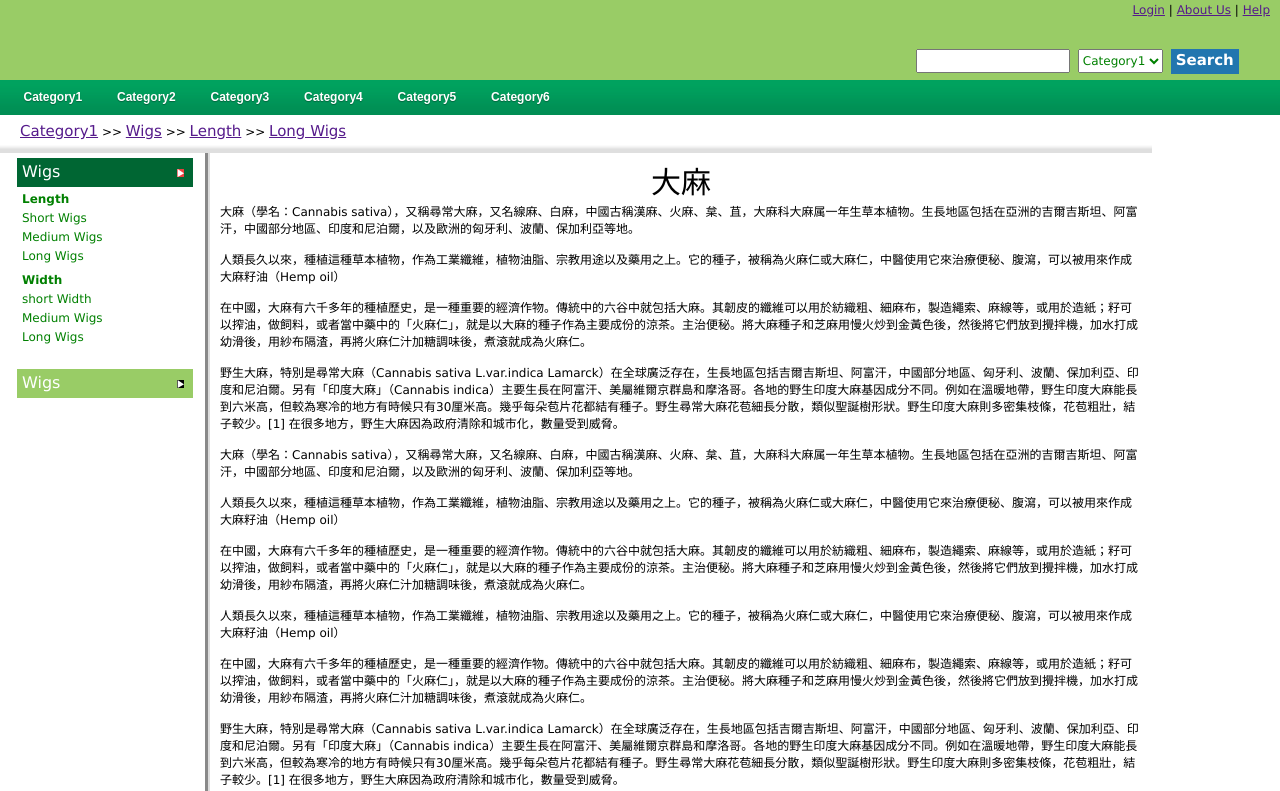
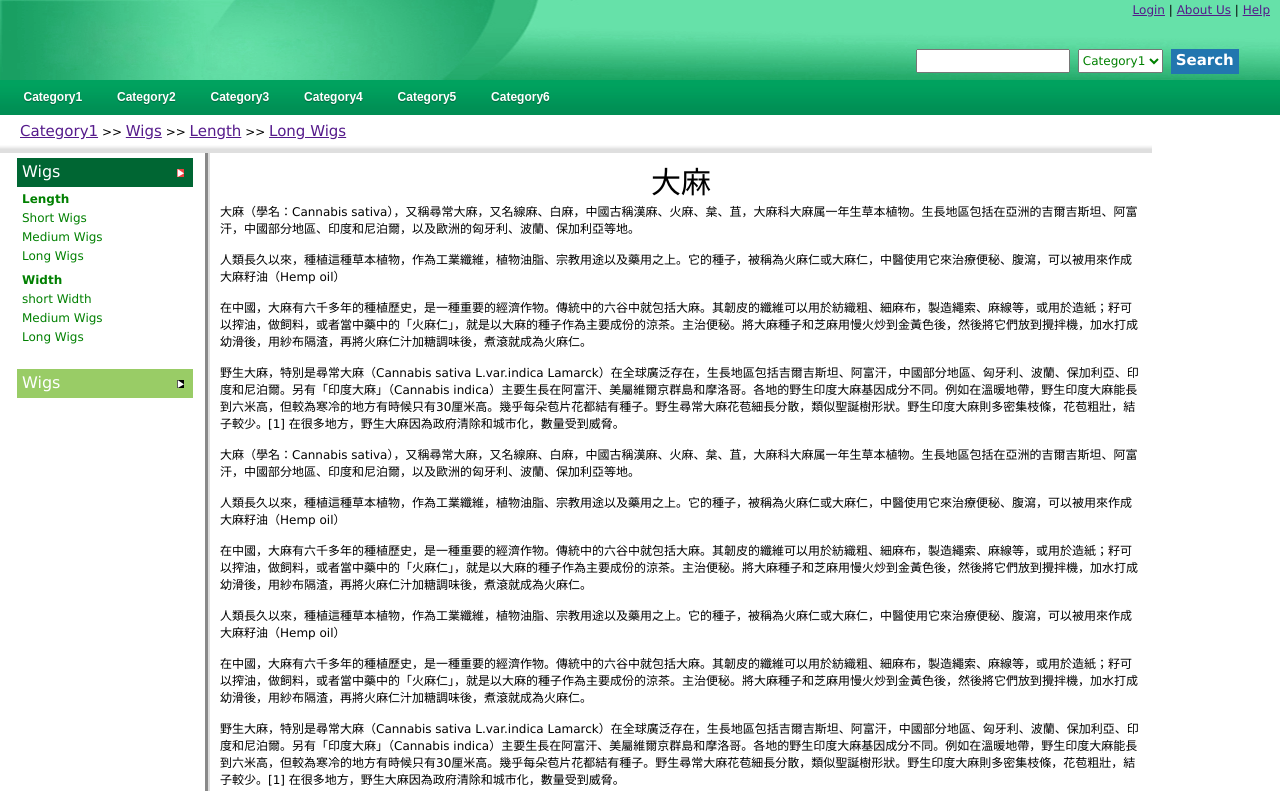
Before and after one commit to ChenJiaoyan/TCM, a PHP site: page / in a window 1280 px wide. Shown: the top 791 px of the page. Run offline with PHP 8.4, Linux system fonts and the light colour scheme.

Commit message:
header background

```diff
--- a/css/layout.css
+++ b/css/layout.css
@@ -6,7 +6,7 @@
 body { font-family:Verdana; font-size:14px; margin:0;}
 
 #container {margin:0 auto; width:100%;}
-#header { height:80px; background:#9c6;}
+#header { height:80px; background:#9c6;background:url(../images/header_back.png);}
 #header #headright{ float:right; width:30%; height:90%;}
 #header #searchbox{ float:left;height:35px;padding:7px 5px 5px 5px;margin-top:25px;margin-left:15px;}
 #header #searchbox #txtSearch{ height:20px;}
```
Also changed, not shown: images/header_back.png (added).
